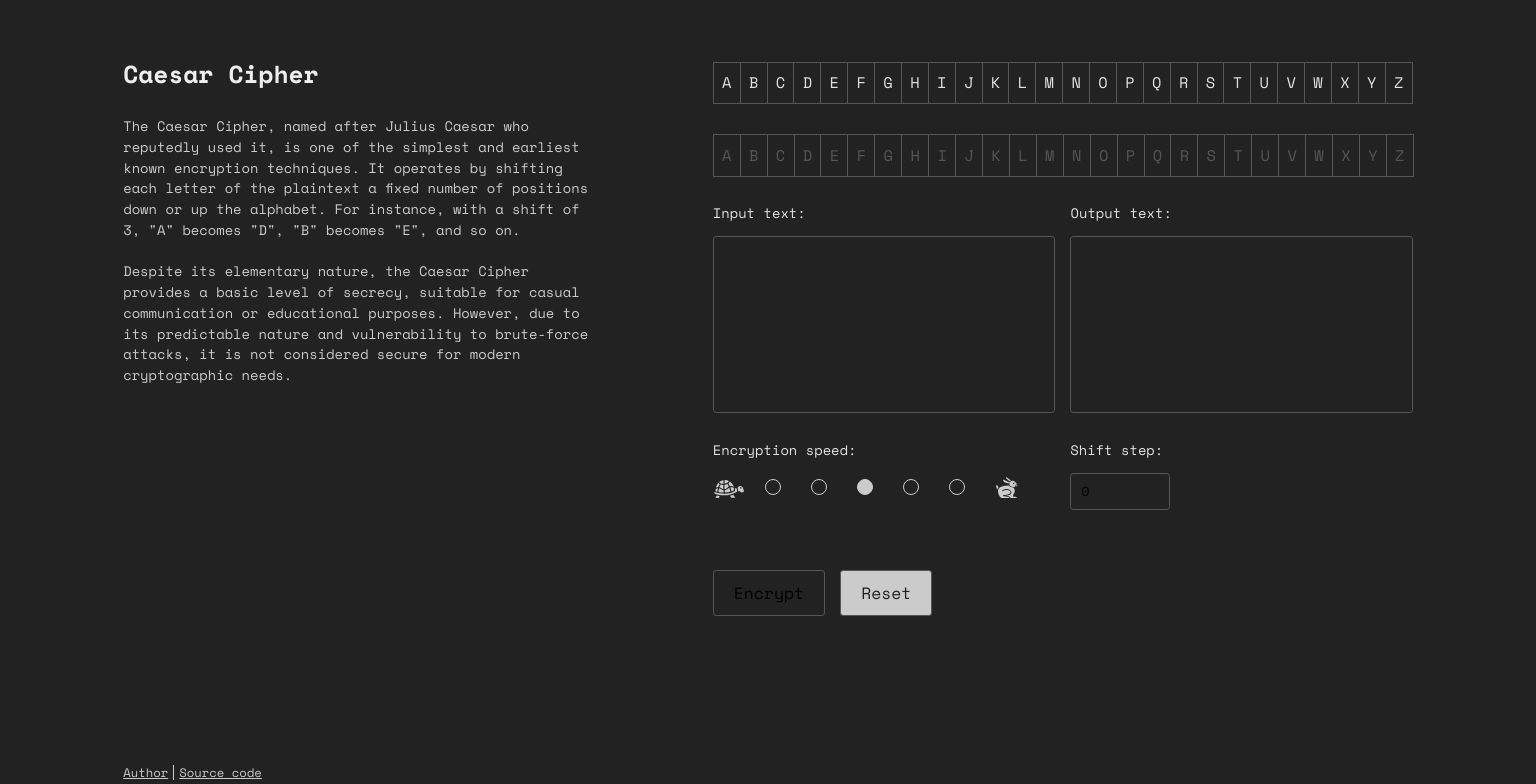
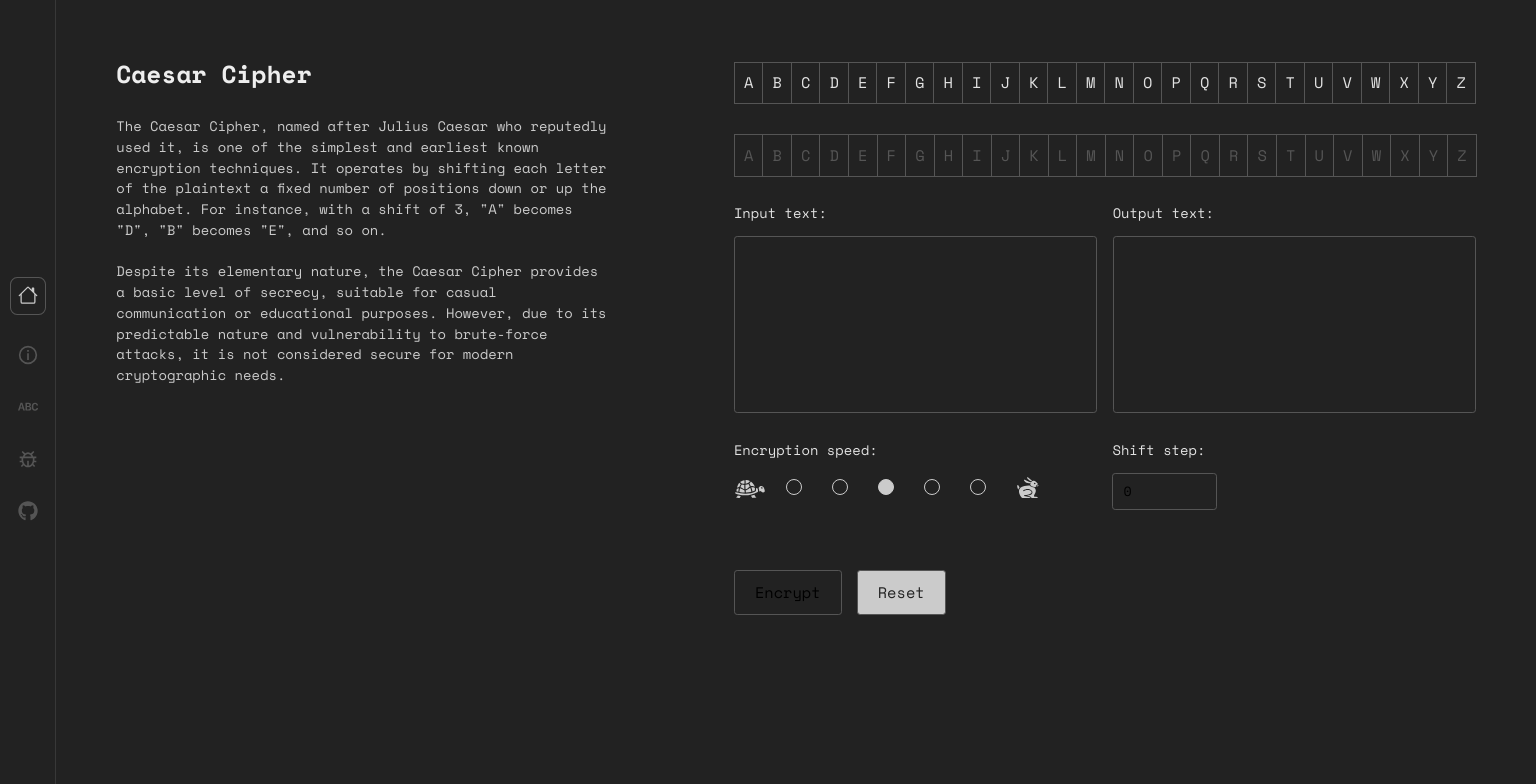
Before and after one commit to bachvo01/Caesar-Cipher, a React (Vite) app: page / in a window 1536 px wide. Shown: the top 784 px of the page. Built offline with nearby package versions, Linux system fonts and the light colour scheme.

Commit message:
added sidebar on large screens

```diff
--- a/src/App.jsx
+++ b/src/App.jsx
@@ -7,6 +7,14 @@ import { GiTortoise } from "react-icons/gi"
 import { GiRabbit } from "react-icons/gi";
 import {motion, AnimatePresence} from "framer-motion"
 import Footer from './components/Footer'
+import { FaGithub } from "react-icons/fa";
+import { FaInfo } from "react-icons/fa";
+import { BsAlphabetUppercase } from "react-icons/bs";
+import { GrCircleInformation } from "react-icons/gr";
+import { BiBug } from "react-icons/bi";
+import { FaHome } from "react-icons/fa";
+import { BsHouse } from "react-icons/bs";
+import Tag from './components/Tag'
 
 function App() {
   const alphabet = ["A", "B", "C" ,"D", "E", "F", "G", "H", "I", "J", "K", "L", "M", "N", "O", "P", "Q", "R", "S", "T", "U", "V", "W", "X", "Y", "Z"]
@@ -17,8 +25,11 @@ function App() {
   const [step, setStep] = useState(0)
   const [output, setOutput] = useState("")
   const [offset, setOffset] = useState(0)
-  console.log(screen.width)
-
+  const [hovered, setHovered] = useState({
+    status : false,
+    item : ""
+  })
+  const [selectedOption, setSelectedOption] = useState(350)
   const [alphaOne, setAlphaOne] = useState({
     index : 0,
     char : ""
@@ -29,12 +40,15 @@ function App() {
     char : ""
   })
 
-  const [selectedOption, setSelectedOption] = useState(350)
+  console.log(screen.width)
 
+  // Handles the option input values
   const handleOptionChange = (e) => {
     setSelectedOption(e.target.value)
   }
 
+
+  // Update the current letter in input
   const updateInput = (idx, c) => {
     setAlphaOne({
       index : idx,
@@ -42,16 +56,20 @@ function App() {
     })
   }
 
+  // Update the current letter in output
   const updateOutput = (idx, c) => {
     setAlphaTwo({
       index : idx,
       char : c
     })
   }
+
+  // Handles click event
   const updateClicked = (value) => {
     setIsClicked(value)
   }
 
+  // Resets the input fields
   const handleReset = () => {
     setMapped([])
     setInput("")
@@ -61,6 +79,7 @@ function App() {
     setStep(0)
   }
 
+  // Handles the submit event
   const handleSubmit = (e) => {
     e.preventDefault()
     setMapped(shift(alphabet, step))
@@ -68,10 +87,25 @@ function App() {
     setIsClicked(true)
   }
 
+  // Handles the hover in event
+  const handleHoverIn = (e) => {
+    console.log(e.target)
+    setHovered({
+      status : true,
+      item : e.target.getAttribute('id')
+    })
+  }
+
+  // Handles the hover out event
+  const handleHoverOut = (e) => {
+    setHovered(false)
+  }
+
   useEffect(() => {
     setOffset((prev) => prev + 0.5)
   }, [step, isClicked])
 
+  // Calculates the shifting step
   const stepCalculator = (step) => {
     const result = Math.round(step * (1 / 26 * 50) * 1000) / 1000
     return result
@@ -80,6 +114,23 @@ function App() {
 
   return (
     <div className='main-container'>
+      <div className='sidebar-container'>
+        <div className='sidebar-elements selected' onMouseEnter={handleHoverIn} onMouseLeave={handleHoverOut}>
+          <BsHouse className='icon'></BsHouse>
+        </div>
+        <div className='sidebar-elements'  onMouseEnter={handleHoverIn} onMouseLeave={handleHoverOut}>
+          <GrCircleInformation className='icon'></GrCircleInformation>
+        </div>
+        <div className='sidebar-elements' id = 'alphabets' onMouseEnter={handleHoverIn} onMouseLeave={handleHoverOut}>
+          <BsAlphabetUppercase className='icon'></BsAlphabetUppercase>
+        </div>
+        <div className='sidebar-elements' onMouseEnter={handleHoverIn} onMouseLeave={handleHoverOut}>
+          <BiBug className='icon'></BiBug>
+        </div>
+        <div className='sidebar-elements' onMouseEnter={handleHoverIn} onMouseLeave={handleHoverOut}>
+          <FaGithub className='icon'></FaGithub>
+        </div>
+      </div>
       <div className='main-inner'>
         <div className='cipher-container'>
           <div className='fact-container'>
@@ -240,7 +291,7 @@ function App() {
           </div>
         </div>
       </div>
-      <Footer></Footer>
+      {/* <Footer></Footer> */}
     </div>
   )
 }
--- a/src/App.scss
+++ b/src/App.scss
@@ -78,8 +78,24 @@ textarea{
 	width: 100%;
 	background-color: #222;
 	display: flex;
-	justify-content: center;
+	// justify-content: space-between;
 	// padding-bottom: 60px;
+
+	.sidebar-container{
+		height: 100%;
+		width: 60px;
+		display: flex;
+		flex-direction: column;
+		border-right: 1px solid #55555570;
+		// row-gap: ;
+		justify-content: center;
+		align-items: center;
+
+		.sidebar-elements{
+			position: relative;
+
+		}
+	}
 	.main-inner{
 		width: calc(100% - 240px);
 		display: flex;
@@ -439,10 +455,34 @@ textarea{
 /* Extra large screens */
 @media only screen and (min-width: 1440px) and (max-width: 2559px) {
 	.main-container{
+		.sidebar-container{
+			width: 60px;
+			row-gap: 30px;
+
+			.sidebar-elements{
+
+				.icon{
+					font-size: 20px;
+					color: #555;
+				}
+
+				&.selected{
+					border-radius: 20%;
+					border: 1px solid #555;
+					padding: 7px;
+					.icon{
+						color: #cbcbcb
+					}
+				}
+			}
+		}
 
 		.main-inner{
-			width: calc(100% - 16.043vw);
+			width: calc(100% - 60px);
+			// width: calc(100% - 16.043vw);
 			margin-top: 4.011vw;
+			padding-right: 60px;
+			padding-left: 60px;
 			.cipher-container{
 
 				.fact-container{
@@ -520,7 +560,7 @@ textarea{
 							}
 						}
 						button{
-							font-size: 1.07vw;
+							font-size: 1vw;
 						}
 					}
 				}
--- /dev/null
+++ b/src/components/Tag.jsx
@@ -0,0 +1,9 @@
+import React from 'react'
+import '../tags.scss'
+function Tag({text}) {
+  return (
+    <div className='tag-container'>{text}</div>
+  )
+}
+
+export default Tag
--- /dev/null
+++ b/src/tags.scss
@@ -0,0 +1,10 @@
+.tag-container{
+    padding: 10px;
+    background-color: #111;
+    position: absolute;
+    left: 30px;
+    top: -5px;
+    font-size: 14px;
+    border-radius: 0.2rem;
+    font-family: "SpaceMonoReg";
+}
```
